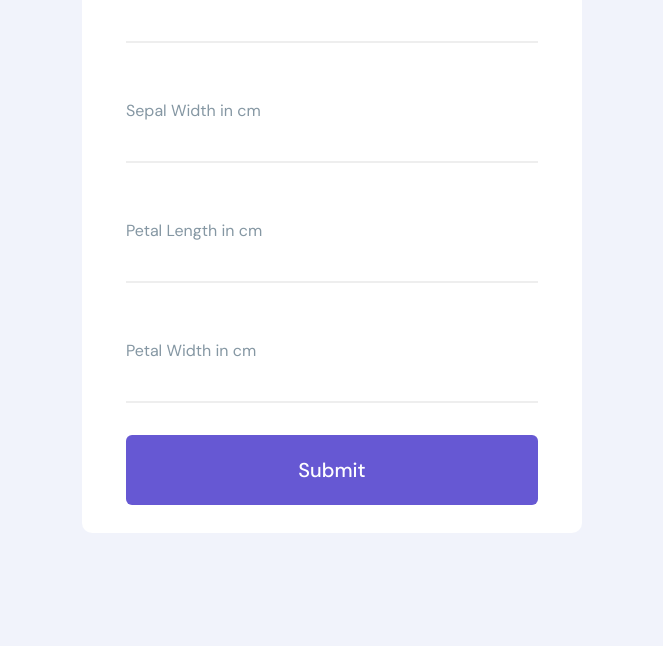
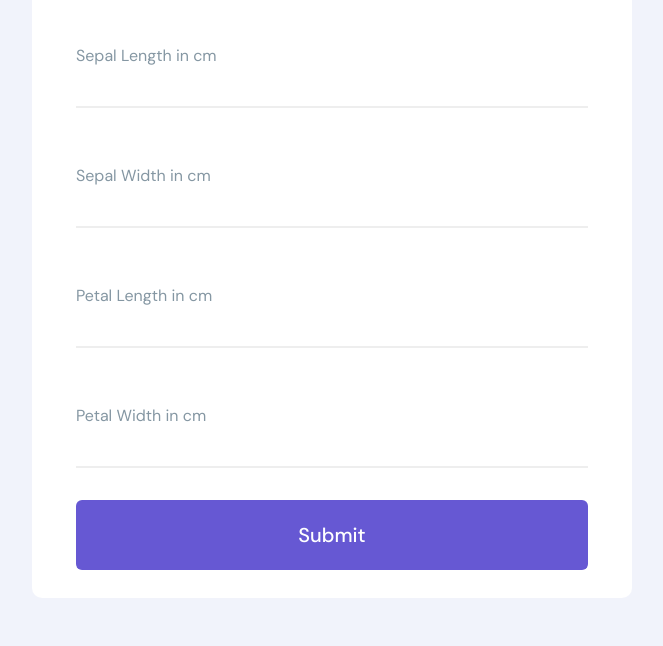
Before and after one commit to Vengatesan-K/Iris-Species, a Flask app: page / in a window 1280 px wide. Shown: the part 450-1096 px from the top of the page, without its empty margins (308-971 px from the left). Before the commit the page ends 983 px from the top, so only its background shows below. Run offline with Flask 3, Linux system fonts and the light colour scheme; parts of the project's set-up code (start-up, migrations or seed data) failed here and were passed over.

Commit message:
Update style.css

```diff
--- a/static/style.css
+++ b/static/style.css
@@ -27,8 +27,8 @@ input {
 	margin: 3rem auto;
 	display: flex;
 	flex-direction: column;
-	width: 100%;
-	max-width: 500px;
+	width: 200%;
+	max-width: 600px;
 	background-color: #FFF;
 	border-radius: 10px;
 	box-shadow: 0 10px 20px 0 rgba(#999, .25);
```
